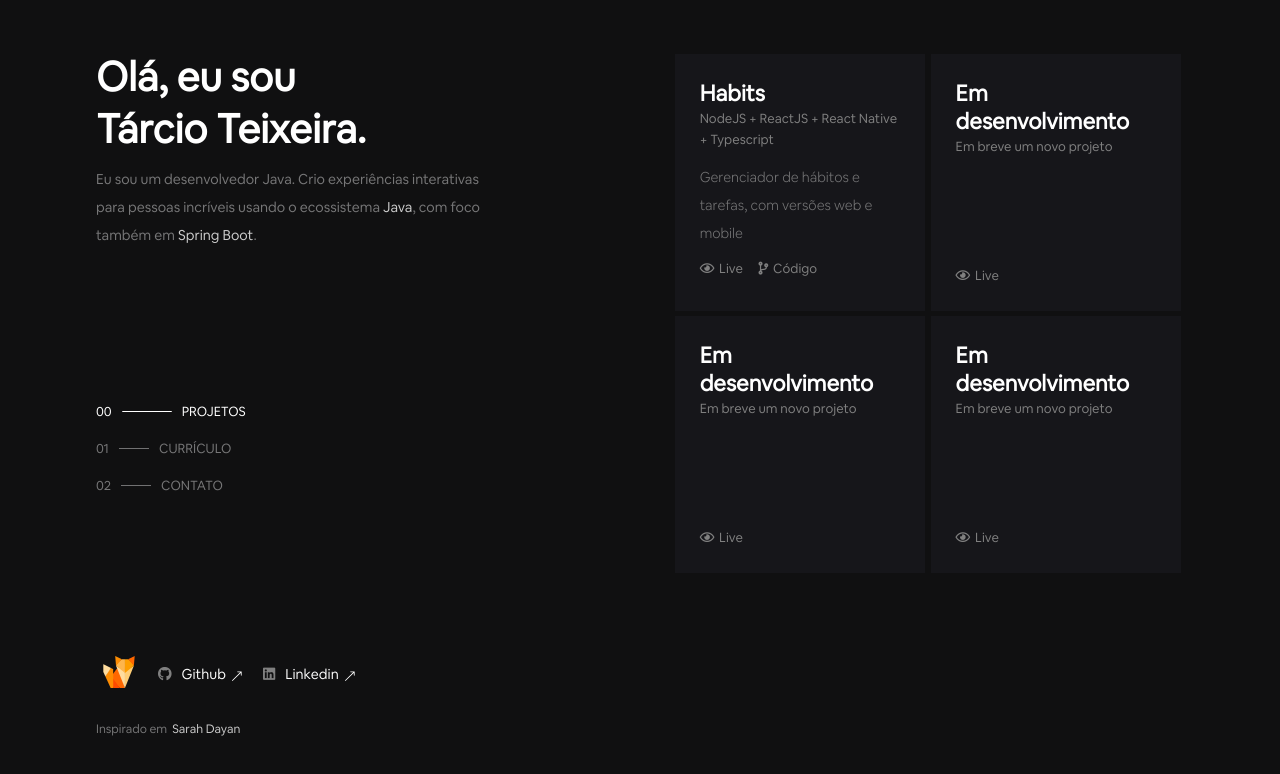
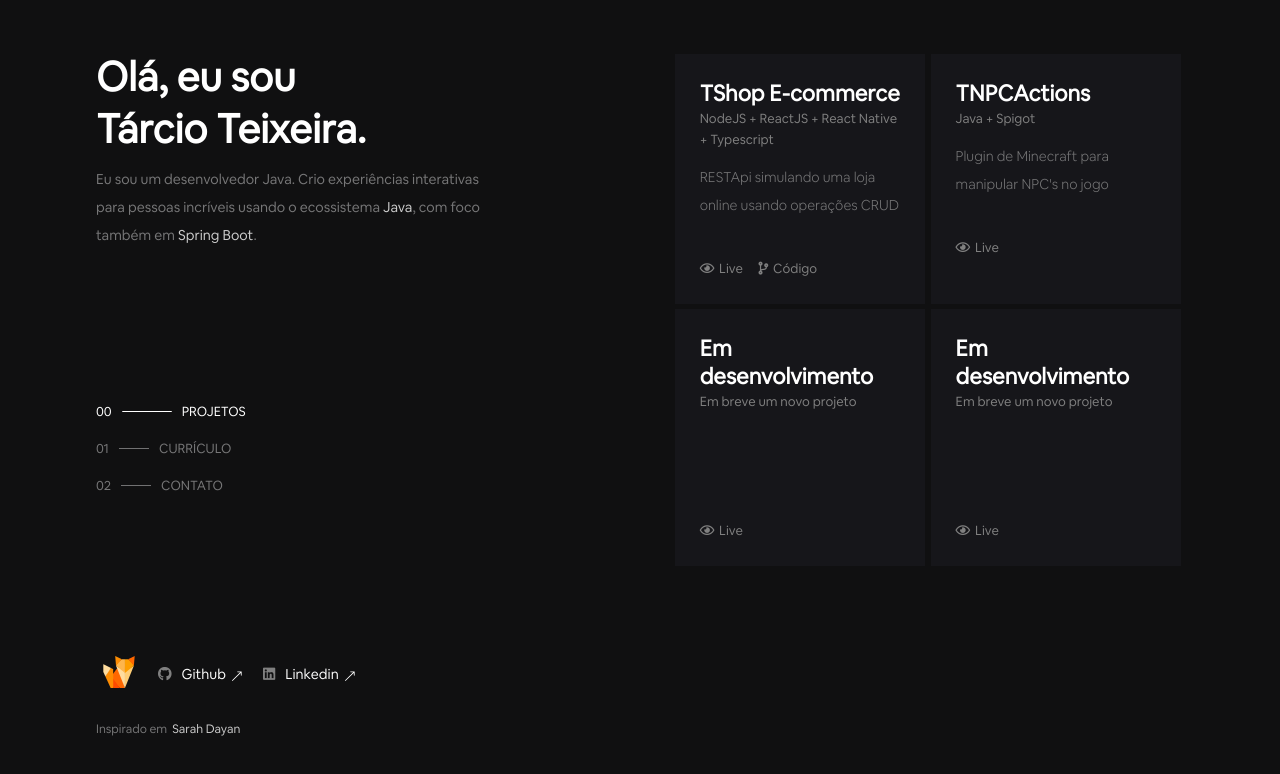
Before and after one commit to teixtarcio/tarcio.dev, a React (Create React App) app: page / in a window 1280 px wide. Shown: the top 774 px of the page. Built offline with nearby package versions, Linux system fonts and the light colour scheme.

Commit message:
Update Work.jsx

```diff
--- a/src/components/work/Work.jsx
+++ b/src/components/work/Work.jsx
@@ -10,9 +10,9 @@ export class Work extends Component {
 
       {
         id: uuid(),
-        title: "Habits",
-        description: "Gerenciador de hábitos e tarefas, com versões web e mobile",
-        github: "https://github.com/teixtarcio/nlw-setup-ignite",
+        title: "TShop E-commerce",
+        description: "RESTApi simulando uma loja online usando operações CRUD",
+        github: "https://github.com/teixtarcio/t-shop",
         live: "/",
         stack: "NodeJS + ReactJS + React Native + Typescript",
         isPrivate: false,
@@ -20,11 +20,11 @@ export class Work extends Component {
 
       {
         id: uuid(),
-        title: "Em desenvolvimento",
-        description: "",
-        github: "",
+        title: "TNPCActions",
+        description: "Plugin de Minecraft para manipular NPC's no jogo",
+        github: "https://github.com/teixtarcio/tnpc-actions",
         live: "",
-        stack: "Em breve um novo projeto",
+        stack: "Java + Spigot",
         isPrivate: true,
       },
 
```
